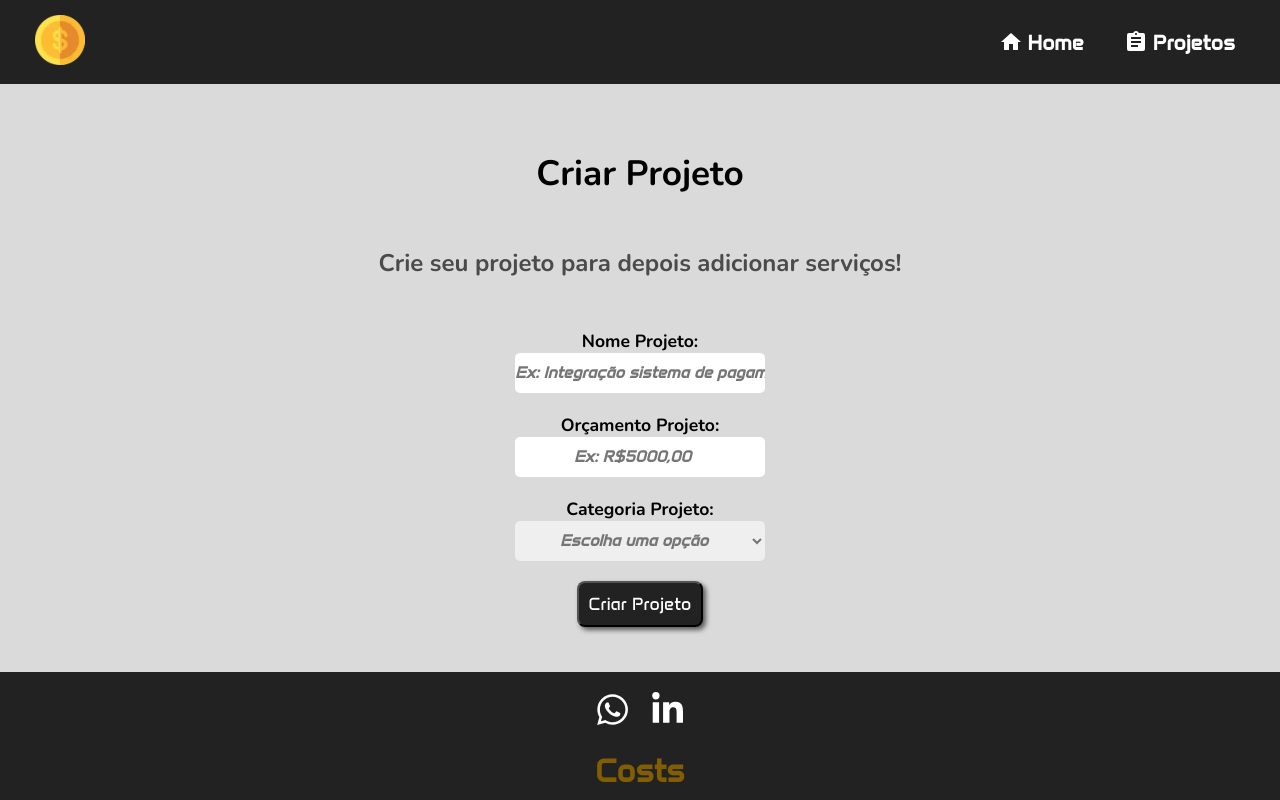
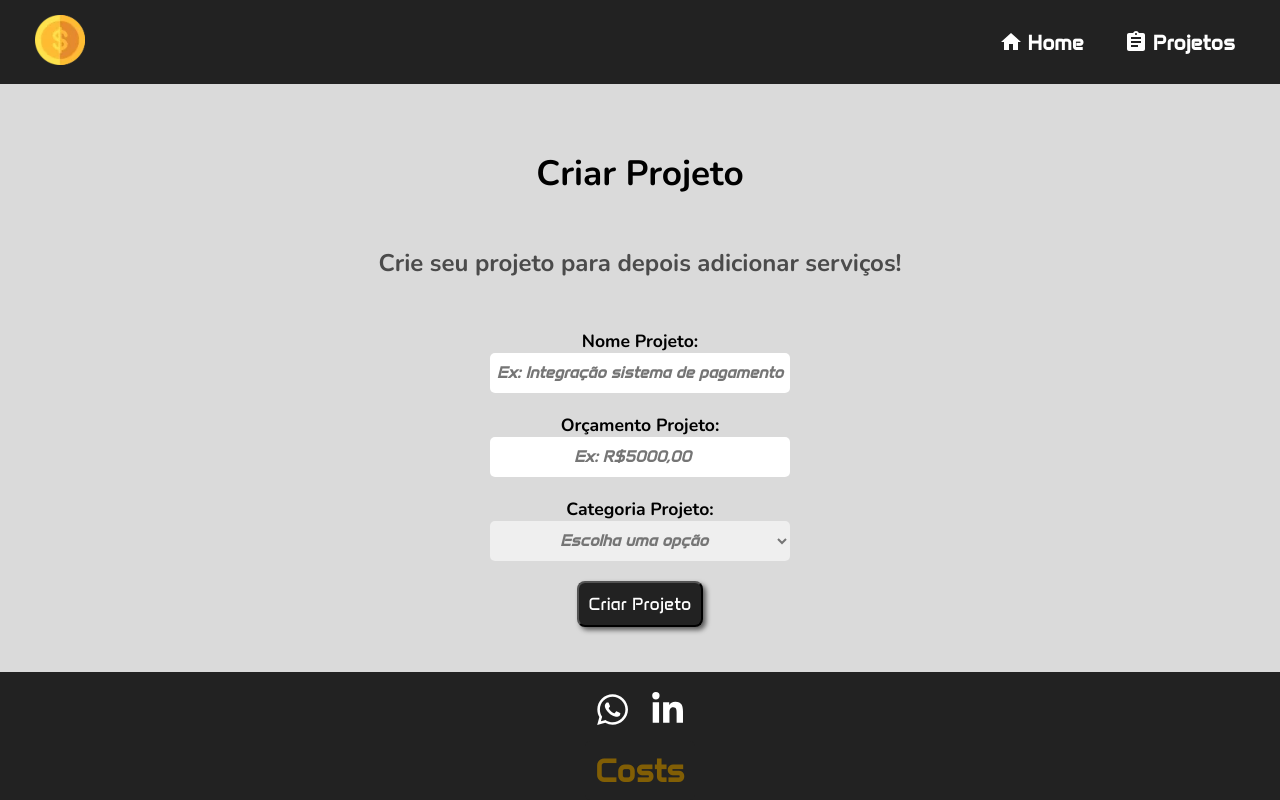
Before and after one commit to Kauadasilvalourenco/clone-costs, a React (Vite) app: page /create-project in a window 1280 px wide. Built offline with nearby package versions, Linux system fonts and the light colour scheme.

Commit message:
style: alterado estilização do componente Input, aumentado width do componente Alterado esttilização do componente Select, aumentado width do componente

```diff
--- a/src/components/input/Input.module.css
+++ b/src/components/input/Input.module.css
@@ -1,5 +1,5 @@
 .input {
-    min-width: 250px;
+    min-width: 300px;
     min-height: 40px;
 
     font-family: var(--highlight-font);
--- a/src/components/select/Select.module.css
+++ b/src/components/select/Select.module.css
@@ -1,5 +1,5 @@
 .select {
-    min-width: 250px;
+    min-width: 300px;
     min-height: 40px;
 
     font-family: var(--highlight-font);
```
